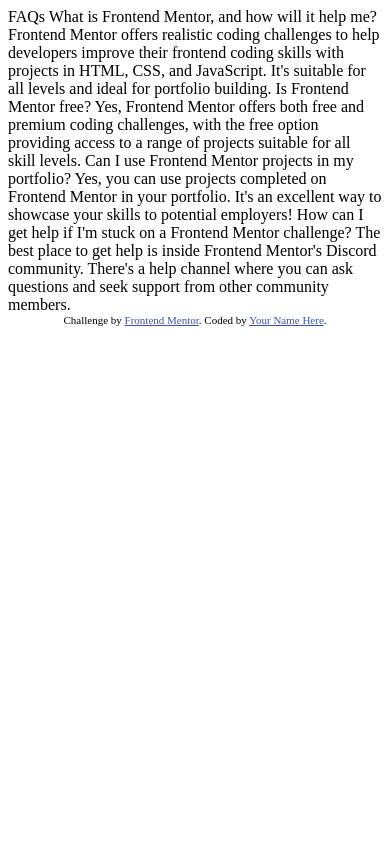
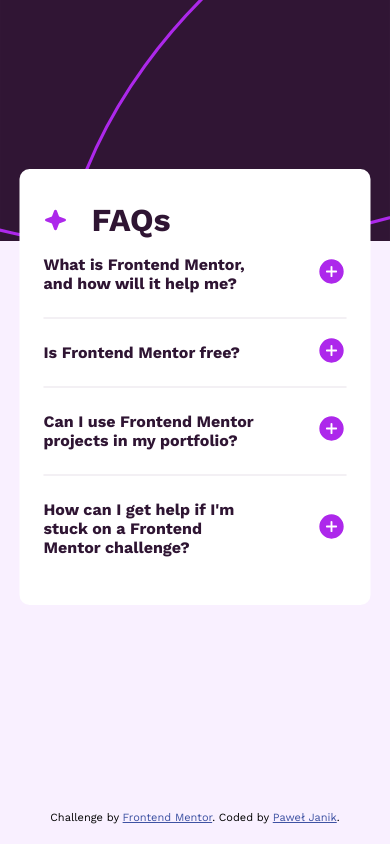
Before and after one commit to H4m4k/faq-accordion-main, a plain HTML site: page index.html in a window 390 px wide. Drawn offline with nearby package versions, Linux system fonts and the light colour scheme.

Commit message:
mobile first

```diff
--- a/CSS/styles.css
+++ b/CSS/styles.css
@@ -1,5 +1,7 @@
 :root {
-	/* variables */
+    --color-grayish-purple: hsl(292, 16%, 49%);
+    --color-dark-purple: hsl(292, 42%, 14%);
+    --color-light-pink: hsl(275, 100%, 97%);
 }
 
 *,
@@ -18,13 +20,94 @@
 
 body {
     width: 100%;
+    height: 100vh;
     margin: 0;
+    background-color: var(--color-light-pink);
+    font-family: "Work Sans", sans-serif;
+}
+
+section {
+    color: var(--color-dark-purple);
+    margin: 0;
+    padding: 0;
+    position: relative;
+    height: 100%;
+}
+
+hr {
+    border: 1px solid var(--color-grayish-purple);
+    opacity: 0.1;
+}
+.background-mobile {
+    max-height: 30%;
+}
+.container {
+    max-width: 375px;
+    width: 90%;
+    margin: 0 auto;
+    background-color: #fff;
+}
+
+.title {
+    display: flex;
+    align-items: center;
+}
+.star-icon {
+    width: 1.5em;
+    display: inline-block;
+}
+
+.card__title {
+    display: inline-block;
+    margin-left: 0.75em;
+    margin-top: 0;
+    margin-bottom: 0;
+    font-size: 2rem;
+}
+
+.card {
+    position: absolute;
+    transform: translate(-50%);
+    top: 20%;
+    left: 50%;
+    border-radius: 10px;
+    padding: 2em 1.5em;
+}
+
+.marker {
+    display: flex;
+    align-items: center;
+}
+.marker__title {
+    width: 70%;
+    display: inline-block;
+    margin-right: auto;
+    font-size: unset;
+}
+
+.marker::after {
+    content: url(/assets/images/icon-plus.svg);
+    display: inline-block;
+    width: auto;
+}
+
+details[open] > .marker::after {
+    content: url(/assets/images/icon-minus.svg);
+}
+
+.marker__text {
+    color: var(--color-grayish-purple);
+    line-height: 1.5;
+    font-size: smaller;
 }
 
 /* Atribution */
 .attribution {
     font-size: 11px;
     text-align: center;
+    bottom: 3em;
+    position: relative;
+    /* z-index: -1; */
 }
 
 .attribution a {
--- a/index.html
+++ b/index.html
@@ -1,48 +1,108 @@
 <!DOCTYPE html>
 <html lang="en">
     <head>
-  <meta charset="UTF-8">
-  <meta name="viewport" content="width=device-width, initial-scale=1.0"> <!-- displays site properly based on user's device -->
+        <meta charset="UTF-8" />
+        <meta name="viewport" content="width=device-width, initial-scale=1.0" />
+        <!-- displays site properly based on user's device -->
 
-  <link rel="icon" type="image/png" sizes="32x32" href="./assets/images/favicon-32x32.png">
+        <link
+            rel="icon"
+            type="image/png"
+            sizes="32x32"
+            href="./assets/images/favicon-32x32.png"
+        />
+        <link rel="stylesheet" href="/CSS/styles.css" />
+
+        <link rel="preconnect" href="https://fonts.googleapis.com" />
+        <link rel="preconnect" href="https://fonts.gstatic.com" crossorigin />
+        <link
+            href="https://fonts.googleapis.com/css2?family=Work+Sans:wght@400;600;700&display=swap"
+            rel="stylesheet"
+        />
 
         <title>Frontend Mentor | FAQ accordion</title>
-
-  <!-- Feel free to remove these styles or customise in your own stylesheet 👍 -->
-  <style>
-    .attribution { font-size: 11px; text-align: center; }
-    .attribution a { color: hsl(228, 45%, 44%); }
-  </style>
     </head>
     <body>
+        <section>
+            <img
+                class="background-mobile"
+                src="./assets/images/background-pattern-mobile.svg"
+                alt=""
+            />
+            <div class="container card">
+                <header class="title">
+                    <img
+                        class="star-icon"
+                        src="/assets/images/icon-star.svg"
+                        alt=" star icon"
+                        srcset=""
+                    />
+                    <h1 class="card__title">FAQs</h1>
+                </header>
 
-  FAQs
-
+                <details>
+                    <summary class="marker">
+                        <h3 class="marker__title">
                             What is Frontend Mentor, and how will it help me?
-
-  Frontend Mentor offers realistic coding challenges to help developers improve their
-  frontend coding skills with projects in HTML, CSS, and JavaScript. It's suitable for
-  all levels and ideal for portfolio building.
-
-  Is Frontend Mentor free?
-
-  Yes, Frontend Mentor offers both free and premium coding challenges, with the free
-  option providing access to a range of projects suitable for all skill levels.
-
+                        </h3>
+                    </summary>
+                    <p class="marker__text">
+                        Frontend Mentor offers realistic coding challenges to
+                        help developers improve their frontend coding skills
+                        with projects in HTML, CSS, and JavaScript. It's
+                        suitable for all levels and ideal for portfolio
+                        building.
+                    </p>
+                </details>
+                <hr />
+                <details>
+                    <summary class="marker">
+                        <h3 class="marker__title">Is Frontend Mentor free?</h3>
+                    </summary>
+                    <p class="marker__text">
+                        Yes, Frontend Mentor offers both free and premium coding
+                        challenges, with the free option providing access to a
+                        range of projects suitable for all skill levels.
+                    </p>
+                </details>
+                <hr />
+                <details>
+                    <summary class="marker">
+                        <h3 class="marker__title">
                             Can I use Frontend Mentor projects in my portfolio?
-
-  Yes, you can use projects completed on Frontend Mentor in your portfolio. It's an excellent
-  way to showcase your skills to potential employers!
-
-  How can I get help if I'm stuck on a Frontend Mentor challenge?
-
-  The best place to get help is inside Frontend Mentor's Discord community. There's a help
-  channel where you can ask questions and seek support from other community members.
-
+                        </h3>
+                    </summary>
+                    <p class="marker__text">
+                        Yes, you can use projects completed on Frontend Mentor
+                        in your portfolio. It's an excellent way to showcase
+                        your skills to potential employers!
+                    </p>
+                </details>
+                <hr />
+                <details>
+                    <summary class="marker">
+                        <h3 class="marker__title">
+                            How can I get help if I'm stuck on a Frontend Mentor
+                            challenge?
+                        </h3>
+                    </summary>
+                    <p class="marker__text">
+                        The best place to get help is inside Frontend Mentor's
+                        Discord community. There's a help channel where you can
+                        ask questions and seek support from other community
+                        members.
+                    </p>
+                </details>
+            </div>
+        </section>
 
         <div class="attribution">
-    Challenge by <a href="https://www.frontendmentor.io?ref=challenge" target="_blank">Frontend Mentor</a>.
-    Coded by <a href="#">Your Name Here</a>.
+            Challenge by
+            <a
+                href="https://www.frontendmentor.io?ref=challenge"
+                target="_blank"
+                >Frontend Mentor</a
+            >. Coded by <a href="#">Paweł Janik</a>.
         </div>
     </body>
 </html>
```
Lines whose indentation alone changed are shown as unchanged.
